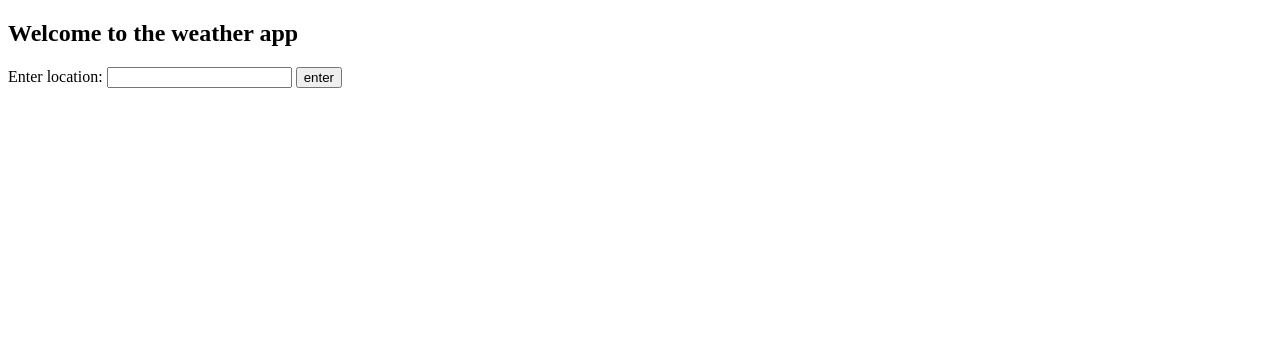
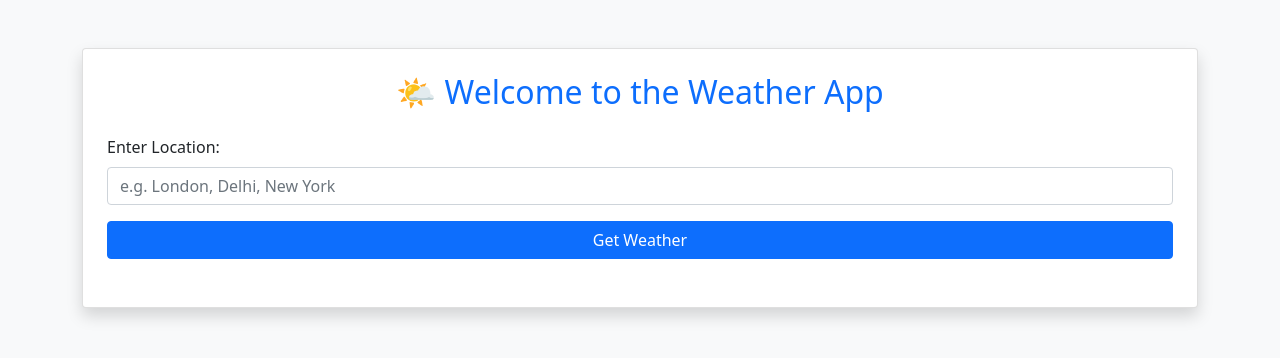
Before and after one commit to dianapps233lokesh/weather_app, a Django app: page / in a window 1280 px wide. Shown: the top 358 px of the page. Run offline with Django 5.2, Linux system fonts and the light colour scheme.

Commit message:
styling added

```diff
--- a/weather/templates/form.html
+++ b/weather/templates/form.html
@@ -1,25 +1,45 @@
-<!DOCTYPE html>
+
+
+
+<!doctype html>
 <html lang="en">
   <head>
-    <meta charset="UTF-8">
-    <meta name="viewport" content="width=device-width, initial-scale=1.0">
-    <title>Weather app</title>
+    <!-- Required meta tags -->
+    <meta charset="utf-8">
+    <meta name="viewport" content="width=device-width, initial-scale=1">
+
+    <!-- Bootstrap CSS -->
+    <link href="https://cdn.jsdelivr.net/npm/bootstrap@5.0.2/dist/css/bootstrap.min.css" rel="stylesheet">
+
+    <title>Weather App</title>
   </head>
-<body>
-    <h2>Welcome to the weather app</h2>
+  <body class="bg-light">
+    <div class="container mt-5">
+      <div class="card shadow p-4">
+        <h2 class="text-center mb-4 text-primary">🌤️ Welcome to the Weather App</h2>
 
-    <form action="{% url 'weather-app' %}" method="post">
+        <form action="{% url 'weather-app' %}" method="post" class="mb-4">
           {% csrf_token %}
-        <label for="location">Enter location:</label>
-        <input type="text" name="location" id="location">
-        <button type="submit">enter</button>
+          <div class="mb-3">
+            <label for="location" class="form-label">Enter Location:</label>
+            <input type="text" name="location" id="location" class="form-control" placeholder="e.g. London, Delhi, New York" required>
+          </div>
+          <button type="submit" class="btn btn-primary w-100">Get Weather</button>
         </form>
+
         {% if results %}
-        <h2>Weather Report:</h2>
-        <p>The temperature in degrees is: {{ results.temp}}C</p>
-        <p>Min temperature: {{ results.min_temp }}C</p>
-        <p>Max temperature: {{ results.max_temp }}C</p>
-        <p>Description: {{ results.description }}</p>
+        <div class="alert alert-info">
+          <h4 class="alert-heading">🌡️ Weather Report</h4>
+          <hr>
+          <p><strong>Temperature:</strong> {{ results.temp }}°C</p>
+          <p><strong>Min Temperature:</strong> {{ results.min_temp }}°C</p>
+          <p><strong>Max Temperature:</strong> {{ results.max_temp }}°C</p>
+          <p><strong>Description:</strong> {{ results.description|title }}</p>
+        </div>
         {% endif %}
+      </div>
+    </div>
+
+    <script src="https://cdn.jsdelivr.net/npm/bootstrap@5.0.2/dist/js/bootstrap.bundle.min.js"></script>
   </body>
 </html>
```
Lines whose indentation alone changed are shown as unchanged.
